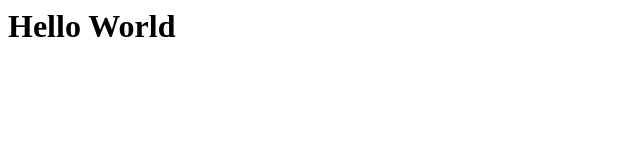
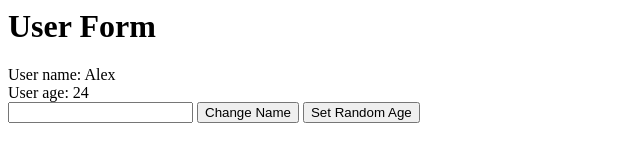
Before and after one commit to khoivudev/udemy-typescript-web-framework, a website with bundled scripts: page index.html in a window 1280 px wide. Shown: the whole page, without its empty margins (0-640 px from the left). Built offline with nearby package versions, Linux system fonts and the light colour scheme; data requests are answered from the project's data file.

Commit message:
[feat] Implement View: UserForm

```diff
--- a/index.html
+++ b/index.html
@@ -1,6 +1,6 @@
 <html>
   <body>
-    <h1>Hello World</h1>
+    <div id ='root'></div>
     <script src="./src/index.ts"></script>
   </body>
 </html>
--- a/src/index.ts
+++ b/src/index.ts
@@ -1,8 +1,12 @@
+import { UserForm } from './views/UserForm';
 import { User } from './models/User';
 
-const collection = User.buildUserCollection();
-collection.on('change', () => {
-  console.log(collection);
-});
+const user = User.buildUser({ name: 'Alex', age: 24 });
+const rootElement = document.getElementById('root');
 
-collection.fetch();
+if (rootElement) {
+  const userForm = new UserForm(rootElement, user);
+  userForm.render();
+} else {
+  throw new Error('Root element not found');
+}
--- a/src/models/User.ts
+++ b/src/models/User.ts
@@ -24,4 +24,9 @@ export class User extends Model<UserProps> {
   static buildUserCollection(): Collection<User, UserProps> {
     return new Collection(rootUrl, (json: UserProps) => User.buildUser(json));
   }
+
+  setRandomAge(): void {
+    const age = Math.round(Math.random() * 100);
+    this.set({ age });
+  }
 }
--- /dev/null
+++ b/src/views/UserForm.ts
@@ -0,0 +1,64 @@
+import { User } from '../models/User';
+
+export class UserForm {
+  constructor(public parent: Element, public model: User) {
+    this.bindModel();
+  }
+
+  bindModel(): void {
+    this.model.on('change', () => {
+      this.render();
+    });
+  }
+
+  eventsMap(): { [key: string]: () => void } {
+    return {
+      'click:#set-age': this.onSetAgeClick,
+      'click:#set-name': this.onSetNameClick,
+    };
+  }
+
+  onSetAgeClick = () => {
+    this.model.setRandomAge();
+  };
+
+  onSetNameClick = () => {
+    const input = this.parent.querySelector('input');
+    if (input) {
+      const name = input.value;
+      this.model.set({ name });
+    }
+  };
+
+  template(): string {
+    return `
+      <div>
+        <h1>User Form</h2>
+        <div>User name: ${this.model.get('name')}</div>
+        <div>User age: ${this.model.get('age')}</div>
+        <input />
+        <button id='set-name'>Change Name</button>
+        <button id='set-age'>Set Random Age</button>
+      </div>
+    `;
+  }
+
+  bindEvents(fragment: DocumentFragment): void {
+    const eventsMap = this.eventsMap();
+
+    for (let eventKey in eventsMap) {
+      const [eventName, selector] = eventKey.split(':');
+      fragment.querySelectorAll(selector).forEach((element) => {
+        element.addEventListener(eventName, eventsMap[eventKey]);
+      });
+    }
+  }
+
+  render(): void {
+    this.parent.innerHTML = '';
+    const templateElement = document.createElement('template');
+    templateElement.innerHTML = this.template();
+    this.bindEvents(templateElement.content);
+    this.parent.append(templateElement.content);
+  }
+}
```
